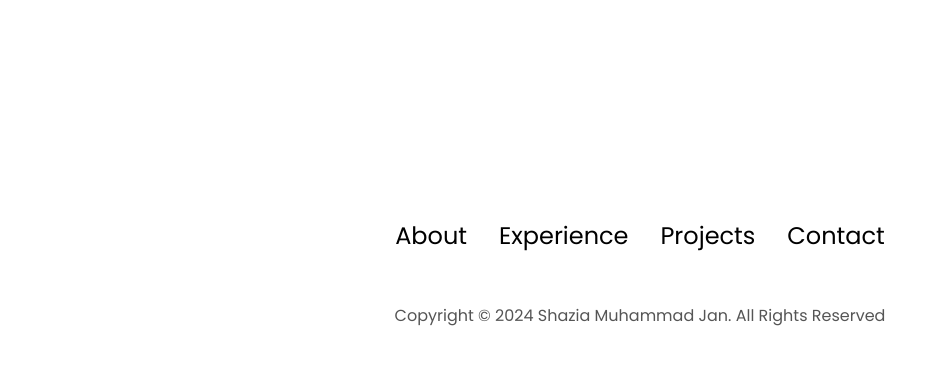
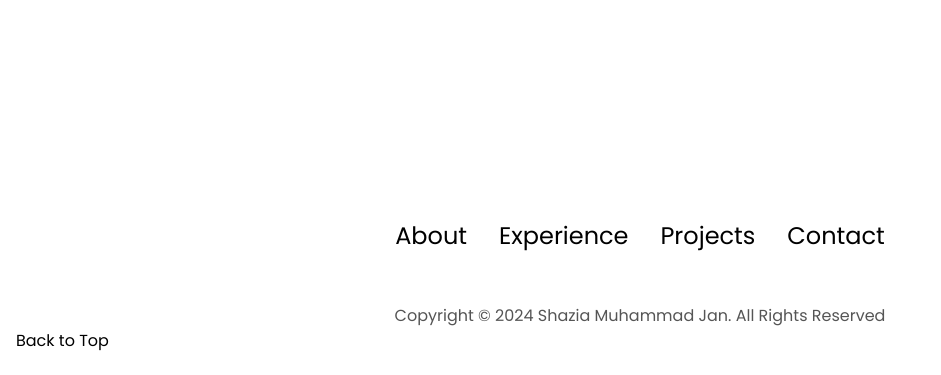
Before and after one commit to Shaziahayat/shazia-portfolio, a plain HTML site: page index.html in a window 1280 px wide. Shown: the part 3473-3848 px from the top of the page, without its empty margins (0-941 px from the left). Drawn offline with Linux system fonts and the light colour scheme; a script that the page names is missing.

Commit message:
update  html

```diff
--- a/index.html
+++ b/index.html
@@ -387,6 +387,9 @@
         </div>
       </nav>
       <p>Copyright &#169; 2024 Shazia Muhammad Jan. All Rights Reserved</p>
+      <div class="col-auto">
+        <a href="#home" class="text-secondary">Back to Top</a>
+      </div>
     </footer>
     <script src="script.js"></script>
   </body>
```
